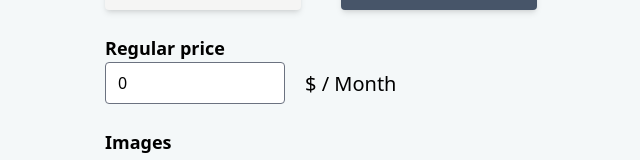
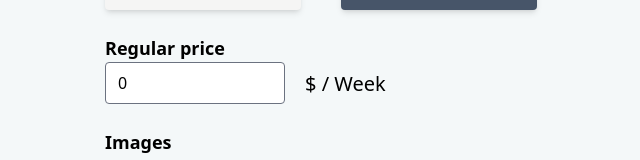
Before and after one commit to Rainbow2544/Realtor-clone-reactJS-real-project, a React (Create React App) app: page /create-listing in a window 1280 px wide. Shown: the part 919-1079 px from the top of the page, without its empty margins (319-959 px from the left). Built offline with nearby package versions, Linux system fonts and the light colour scheme; no server answers; sample sign-in values are in the browser's storage.

Commit message:
update the EditListing page

```diff
--- a/src/components/ListingItem.jsx
+++ b/src/components/ListingItem.jsx
@@ -33,7 +33,7 @@ export default function listingItem({listing, id, onEdit, onDelete}) {
                 <p className="text-[#457b9d] mt-2 font-semibold">${listing.offer ?
                 listing.discountedPrice.replace(/\B(?=(\d{3})+(?!\d))/g, ",")
                 : listing.regularPrice.replace(/\B(?=(\d{3})+(?!\d))/g, ",")}
-                {listing.type === "rent" && " / month"}
+                {listing.type === "rent" && " / week"}
                 </p>
 
                 <div className="flex items-center mt-[10px] space-x-3">
--- a/src/pages/CreateListing.jsx
+++ b/src/pages/CreateListing.jsx
@@ -384,7 +384,7 @@ return (
                 />
                 {type === "rent" && (
                     <div className="">
-                    <p className="text-xl mt-2 w-full whitespace-nowrap">$ / Month</p>
+                    <p className="text-xl mt-2 w-full whitespace-nowrap">$ / Week</p>
                     </div>
                 )}
             </div>
@@ -406,7 +406,7 @@ return (
                         />
                         {type === "rent" && (
                             <div className="">
-                            <p className="text-xl mt-2 w-full whitespace-nowrap">$ / Month</p>
+                            <p className="text-xl mt-2 w-full whitespace-nowrap">$ / Week</p>
                             </div>
                         )}
                     </div>
--- a/src/pages/EditListing.jsx
+++ b/src/pages/EditListing.jsx
@@ -1,8 +1,8 @@
-import { useState } from "react";
+import { useState,useEffect } from "react";
 import Spinner from "../components/Spinner";
 import { toast } from "react-toastify";
 import { db } from "../firebase";
-import { useNavigate } from "react-router-dom";
+import { useNavigate, useParams } from "react-router-dom";
 import { getAuth } from "firebase/auth";
 import {
     getStorage,
@@ -11,7 +11,7 @@ import {
     getDownloadURL,
   } from "firebase/storage";
   import {v4 as uuidv4} from "uuid";
-import { collection, addDoc,serverTimestamp } from "firebase/firestore";
+import { collection, doc,getDoc, updateDoc,serverTimestamp } from "firebase/firestore";
 
 
 export default function EditListing() {
@@ -19,6 +19,7 @@ export default function EditListing() {
     const navigate = useNavigate();
     const auth = getAuth();
     const [loading, setLoading] = useState(false);
+    const [listing, setListing] = useState(null);
     const [formData, setFormData] = useState({
         type: "rent",
         name: "",
@@ -53,6 +54,33 @@ export default function EditListing() {
         images,
     } = formData;
 
+    //get the params from react, i.e. get the value from urls
+    const params = useParams();
+
+    useEffect(() => {
+        if (listing && listing.userRef !== auth.currentUser.uid) {
+          toast.error("You can't edit this listing");
+          navigate("/");
+        }
+      }, [auth.currentUser.uid, listing, navigate]);
+
+    useEffect(()=> {
+        setLoading(true);
+        async function fetchListing(){
+            const docRef = doc(db,"listings", params.listingId);
+            const docSnap = await getDoc(docRef);
+            if(docSnap.exists() ){
+                setListing(docSnap.data());
+                setFormData({...docSnap.data()});
+                setLoading(false);
+            }
+            else{
+                navigate('/');
+                toast.error("Listing does not exist.");
+            }
+        }
+        fetchListing()
+    },[navigate, params.listingId]);
 
 
     function onChangeHandler(event){
@@ -171,9 +199,10 @@ export default function EditListing() {
         delete formDataCopy.latitude;//because geolocation already have
         delete formDataCopy.longitude;//because geolocation already have
 
-        const docRef = await addDoc(collection(db, "listings"), formDataCopy);
+        const docRef = doc(db, "listings", params.listingId);
+        await updateDoc(docRef, formDataCopy);
         setLoading(false);
-        toast.success("Listing created successful.");
+        toast.success("Listing edited successful.");
         navigate(`/category/${formDataCopy.type}/${docRef.id}`);
     }
 
@@ -182,7 +211,7 @@ export default function EditListing() {
       }
 return (
     <main className="max-w-md px-2 mx-auto">
-        <h1 className="text-3xl text-center mt-6 font-bold">Create a Listing</h1>
+        <h1 className="text-3xl text-center mt-6 font-bold">Edit Listing</h1>
         <form onSubmit={onSubmit}>
             <p className=" font-semibold mt-6 text-lg">Sell / Rent</p>
             <div className="flex space-x-10 mb-3">
@@ -384,7 +413,7 @@ return (
                 />
                 {type === "rent" && (
                     <div className="">
-                    <p className="text-xl mt-2 w-full whitespace-nowrap">$ / Month</p>
+                    <p className="text-xl mt-2 w-full whitespace-nowrap">$ / Week</p>
                     </div>
                 )}
             </div>
@@ -406,7 +435,7 @@ return (
                         />
                         {type === "rent" && (
                             <div className="">
-                            <p className="text-xl mt-2 w-full whitespace-nowrap">$ / Month</p>
+                            <p className="text-xl mt-2 w-full whitespace-nowrap">$ / Week</p>
                             </div>
                         )}
                     </div>
```
